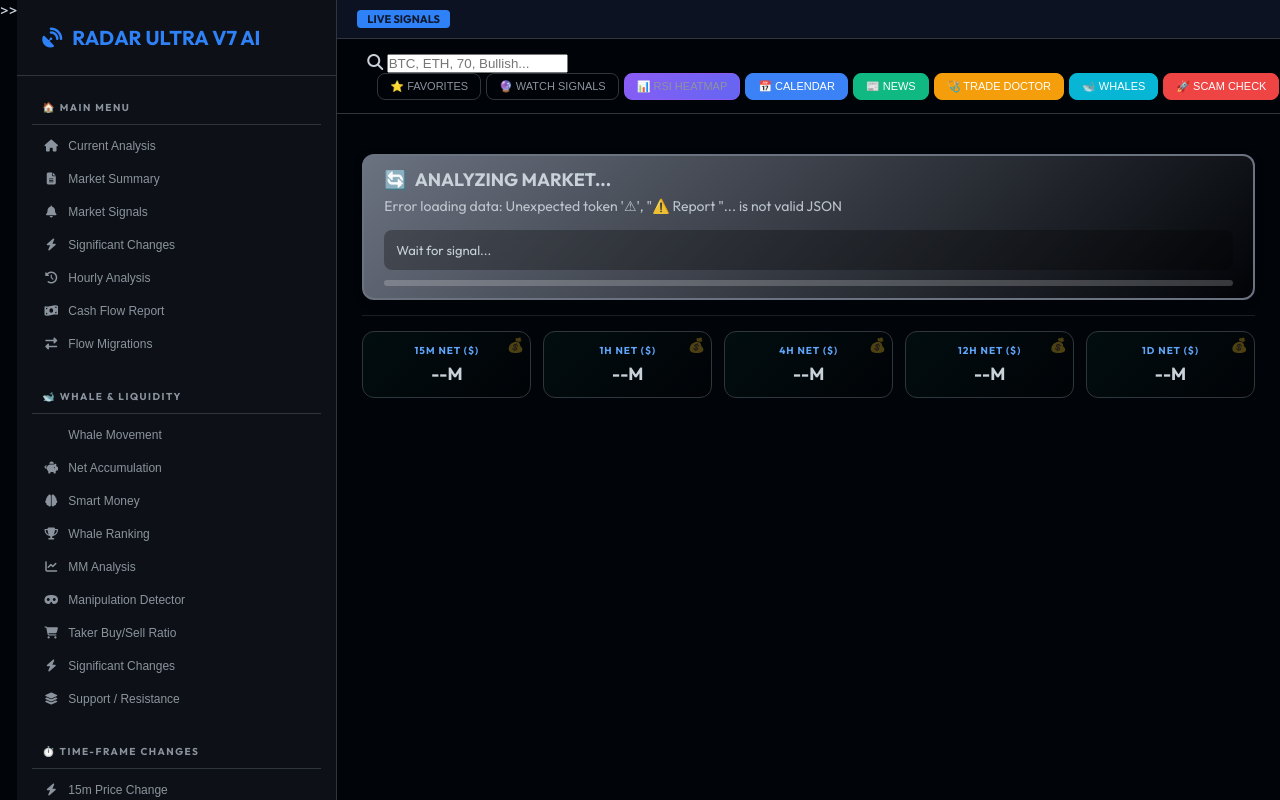
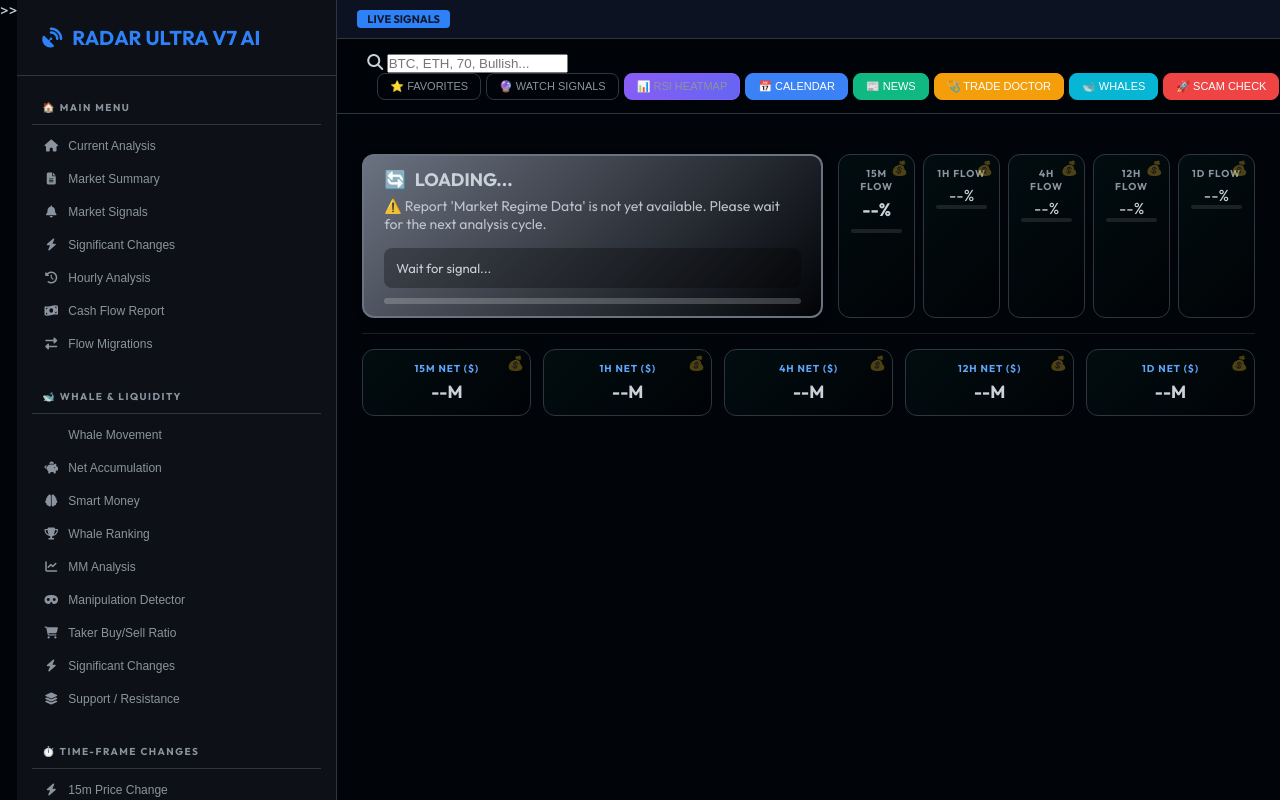
Before and after one commit to kadkadkad/crypto-analysis-bot, a Flask app: page / in a window 1280 px wide. Run offline with Flask 3, Linux system fonts and the light colour scheme; data that the repository does not hold is empty; parts of the project's set-up code (start-up, migrations or seed data) failed here and were passed over; some libraries are stand-ins or nearby versions.

Commit message:
Fix: Hardened dashboard JS against incomplete data, improved Top Stats layout (Flex)

```diff
--- a/templates/dashboard_v2.html
+++ b/templates/dashboard_v2.html
@@ -1447,7 +1447,7 @@
         </div>
 
         <div class="content">
-            <div class="top-stats-container">
+            <div class="top-stats-container" style="display: flex; gap: 15px;">
                 <div id="regimeBanner" class="regime-banner">
                     <div class="regime-title">
                         <span id="regimeEmoji">🔄</span> <span id="regimeDisplay">ANALYZING MARKET...</span>
@@ -1460,7 +1460,8 @@
                     </div>
                 </div>
 
-                <div id="cashFlowDashboard" class="cash-flow-dashboard" style="display: none;"
+                <div id="cashFlowDashboard" class="cash-flow-dashboard"
+                    style="display: grid; flex: 1; grid-template-columns: repeat(5, 1fr); gap: 8px;"
                     title="Market Cash Flow: Buyer Ratio (Taker Buy Volume / Total Volume). >50% = Buyer Pressure, <50% = Seller Pressure">
                     <div class="cash-item">
                         <div class="cash-tf">15m FLOW</div>
@@ -2022,6 +2023,16 @@
                 const res = await fetch('/api/report/Market%20Regime%20Data');
                 const data = await res.json();
                 if (data.content) {
+                    if (typeof data.content === 'string' && !data.content.trim().startsWith('{')) {
+                        // Backend returned a message/error, not JSON
+                        const banner = document.getElementById('regimeBanner');
+                        if (banner) {
+                            document.getElementById('regimeDisplay').innerText = "LOADING...";
+                            document.getElementById('regimeDesc').innerText = data.content;
+                            banner.style.display = 'block';
+                        }
+                        return;
+                    }
                     const regime = JSON.parse(data.content);
                     const banner = document.getElementById('regimeBanner');
                     if (banner) {
@@ -2087,6 +2098,7 @@
                 const res = await fetch('/api/report/Market%20Cash%20Flow%20Data');
                 const data = await res.json();
                 if (data.content) {
+                    if (typeof data.content === 'string' && !data.content.trim().startsWith('{')) return;
                     const parsedData = JSON.parse(data.content);
 
                     // Handle both old format (direct ratios) and new format (nested)
```
